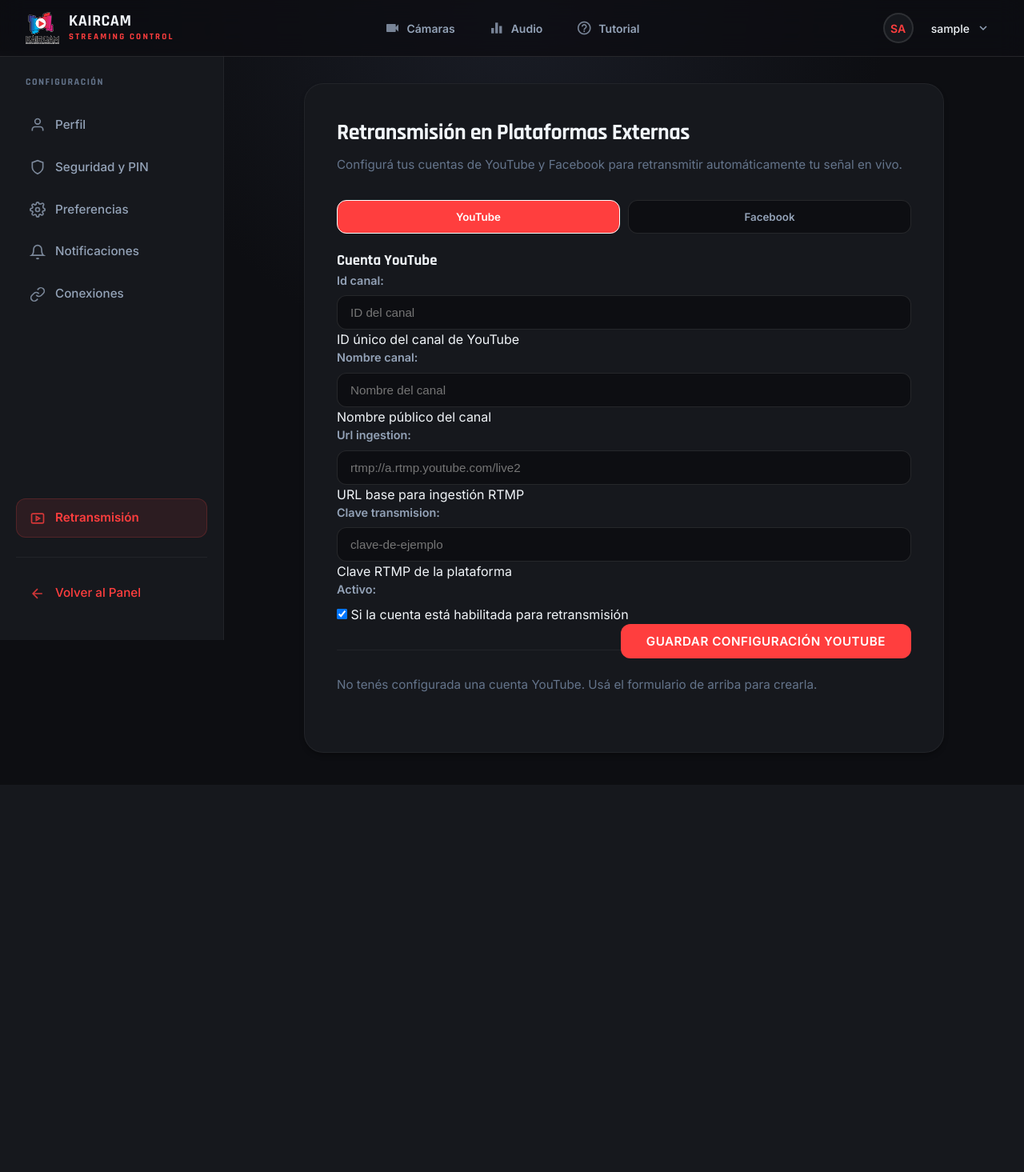
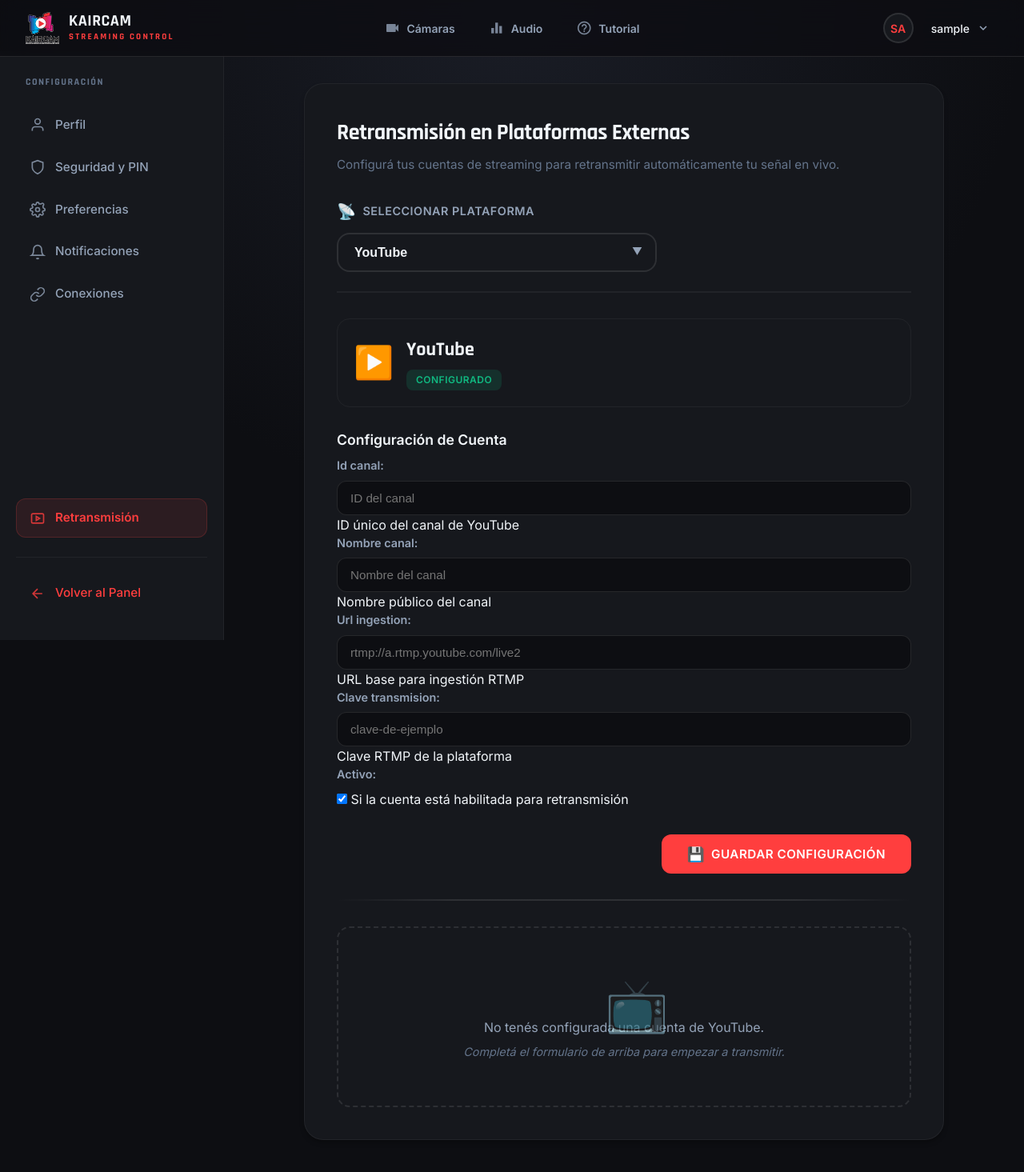
Before and after one commit to Kairos-Software/streaming, a Django app: page /multistream/configuracion/retransmision/ in a window 1280 px wide. Shown: the whole page at 80% size. Before the commit the page ends 947 px from the top, so only its background shows below. Run offline with Django 5.2, Linux system fonts and the light colour scheme; the visitor is signed in with stand-in values (Sample User, id 1); data that the repository does not hold is empty; parts of the project's set-up code (start-up, migrations or seed data) failed here and were passed over.

Commit message:
conf retransmision

```diff
--- a/multistream/static/multistream/css/retransmision.css
+++ b/multistream/static/multistream/css/retransmision.css
@@ -1,60 +1,199 @@
-/* === ESTILOS PARA RETRANSMISIÓN === */
+/* ============================================
+   RETRANSMISIÓN - SELECTOR DE PLATAFORMAS
+   ============================================ */
 
-/* Pestañas superiores */
-.tab-header {
-    display: flex;
-    gap: 10px;
-    margin-bottom: 20px;
+/* === SELECTOR DE PLATAFORMA === */
+.platform-selector-wrapper {
+    margin-bottom: 32px;
+    padding-bottom: 24px;
+    border-bottom: 2px solid var(--border-subtle);
 }
 
-.tab-btn {
-    flex: 1;
-    padding: 12px;
-    border: 1px solid var(--border-medium);
-    background-color: var(--bg-primary);
+.selector-label {
+    display: flex;
+    align-items: center;
+    gap: 8px;
+    font-weight: 600;
+    font-size: 0.9rem;
     color: var(--text-secondary);
-    cursor: pointer;
-    border-radius: var(--radius-md);
-    transition: all 0.2s;
-    font-weight: 600;
-    text-align: center;
+    margin-bottom: 12px;
+    text-transform: uppercase;
+    letter-spacing: 0.5px;
 }
 
-.tab-btn.active {
-    background-color: var(--brand-red);
-    color: #fff;
-    border-color: var(--brand-red-dark);
+.label-icon {
+    font-size: 1.2rem;
 }
 
-.tab-btn:hover {
+.custom-select {
+    position: relative;
+    display: inline-block;
+    width: 100%;
+    max-width: 400px;
+}
+
+.custom-select select {
+    width: 100%;
+    padding: 14px 48px 14px 20px;
+    font-size: 1rem;
+    font-weight: 600;
+    color: var(--text-primary);
     background-color: var(--bg-elevated);
+    border: 2px solid var(--border-medium);
+    border-radius: var(--radius-lg);
+    cursor: pointer;
+    appearance: none;
+    transition: all 0.3s cubic-bezier(0.4, 0, 0.2, 1);
+    outline: none;
+}
+
+.custom-select select:hover {
+    border-color: var(--brand-red);
+    background-color: var(--bg-primary);
+    box-shadow: 0 4px 12px rgba(0, 0, 0, 0.1);
+}
+
+.custom-select select:focus {
+    border-color: var(--brand-red);
+    box-shadow: 0 0 0 4px rgba(239, 68, 68, 0.15);
+}
+
+.custom-select select option {
+    padding: 12px;
+    font-weight: 500;
+}
+
+.custom-select select option:disabled {
+    color: var(--text-tertiary);
+}
+
+.select-arrow {
+    position: absolute;
+    right: 18px;
+    top: 50%;
+    transform: translateY(-50%);
+    pointer-events: none;
+    color: var(--text-secondary);
+    font-size: 0.8rem;
+    transition: transform 0.2s;
+}
+
+.custom-select:hover .select-arrow {
+    color: var(--brand-red);
+}
+
+/* === CONTENEDOR DE PLATAFORMA === */
+.platform-content {
+    position: relative;
+    min-height: 400px;
+}
+
+.platform-section {
+    display: none;
+    animation: fadeInSlide 0.4s cubic-bezier(0.4, 0, 0.2, 1);
+}
+
+.platform-section.active {
+    display: block;
+}
+
+@keyframes fadeInSlide {
+    from {
+        opacity: 0;
+        transform: translateY(20px);
+    }
+    to {
+        opacity: 1;
+        transform: translateY(0);
+    }
+}
+
+/* === CONFIGURACIÓN DE PLATAFORMA === */
+.platform-config {
+    display: block;
+}
+
+.platform-header {
+    display: flex;
+    align-items: center;
+    gap: 16px;
+    margin-bottom: 28px;
+    padding: 20px;
+    background: linear-gradient(135deg, var(--bg-elevated) 0%, var(--bg-primary) 100%);
+    border-radius: var(--radius-lg);
+    border: 1px solid var(--border-subtle);
+}
+
+.platform-icon {
+    font-size: 2.5rem;
+    line-height: 1;
+}
+
+.platform-info h3 {
+    margin: 0 0 6px 0;
+    font-size: 1.5rem;
+    font-weight: 700;
     color: var(--text-primary);
 }
 
-/* Contenido de pestañas */
-.tab-content {
-    display: none;
-    animation: fadeIn 0.3s ease-out;
+.platform-status {
+    display: inline-block;
+    padding: 4px 12px;
+    font-size: 0.75rem;
+    font-weight: 600;
+    border-radius: var(--radius-sm);
+    text-transform: uppercase;
+    letter-spacing: 0.5px;
 }
 
-.tab-content.active {
-    display: block;
+.status-active {
+    background: rgba(16, 185, 129, 0.15);
+    color: var(--status-ready);
 }
 
-/* Formularios */
+.status-coming-soon {
+    background: rgba(251, 191, 36, 0.15);
+    color: #fbbf24;
+}
+
+/* === FORMULARIOS === */
+.platform-form {
+    margin-bottom: 24px;
+}
+
+.form-section {
+    margin-bottom: 32px;
+}
+
+.form-section h4 {
+    margin: 0 0 8px 0;
+    font-size: 1.1rem;
+    font-weight: 700;
+    color: var(--text-primary);
+}
+
+.section-hint {
+    margin: 0 0 20px 0;
+    font-size: 0.9rem;
+    color: var(--text-tertiary);
+    font-style: italic;
+}
+
 .form-group {
-    margin-bottom: 24px;
+    margin-bottom: 20px;
 }
 
 .form-group label {
     display: block;
     font-weight: 600;
+    font-size: 0.9rem;
     margin-bottom: 8px;
     color: var(--text-secondary);
 }
 
 .form-group input,
-.form-group select {
+.form-group select,
+.form-group textarea {
     width: 100%;
     padding: 12px 16px;
     border-radius: var(--radius-md);
@@ -63,51 +202,82 @@
     color: var(--text-primary);
     font-size: 0.95rem;
     transition: all 0.2s;
+    font-family: 'Courier New', monospace;
 }
 
 .form-group input:focus,
-.form-group select:focus {
+.form-group select:focus,
+.form-group textarea:focus {
     outline: none;
     border-color: var(--brand-red);
     box-shadow: 0 0 0 3px rgba(239, 68, 68, 0.15);
 }
 
-/* Acciones (copiar, mostrar/ocultar) */
-.retransmision-actions {
-    display: flex;
-    gap: 10px;
-    margin-top: 10px;
+.form-group input:disabled,
+.form-group select:disabled {
+    opacity: 0.5;
+    cursor: not-allowed;
+    background-color: var(--bg-elevated);
 }
 
-.btn-copy {
+/* Input con acciones al lado */
+.input-with-actions {
+    display: flex;
+    gap: 8px;
+    align-items: center;
+}
+
+.input-with-actions input {
+    flex: 1;
+}
+
+.input-actions {
+    display: flex;
+    gap: 6px;
+}
+
+.btn-action {
+    padding: 10px 16px;
     background: transparent;
-    border: 1px solid var(--border-subtle);
+    border: 1px solid var(--border-medium);
     color: var(--text-secondary);
-    padding: 6px 12px;
-    border-radius: var(--radius-sm);
+    border-radius: var(--radius-md);
     cursor: pointer;
     transition: all 0.2s;
     font-size: 0.85rem;
+    font-weight: 600;
+    white-space: nowrap;
 }
 
-.btn-copy:hover {
+.btn-action:hover {
     background-color: var(--bg-elevated);
     color: var(--text-primary);
-    border-color: var(--border-medium);
+    border-color: var(--brand-red);
+    transform: translateY(-1px);
 }
 
-.btn-copy.copied {
+.btn-action.copied {
     color: var(--status-ready);
-    border-color: rgba(16, 185, 129, 0.2);
+    border-color: rgba(16, 185, 129, 0.3);
     background: rgba(16, 185, 129, 0.1);
 }
 
-/* Botón guardar */
+/* === ACCIONES DEL FORMULARIO === */
+.form-actions {
+    display: flex;
+    justify-content: flex-end;
+    gap: 12px;
+    margin-top: 24px;
+}
+
 .btn-save {
+    display: inline-flex;
+    align-items: center;
+    gap: 8px;
     background: var(--brand-red);
     color: white;
     border: none;
-    padding: 12px 32px;
+    padding: 14px 32px;
     font-size: 0.95rem;
     font-weight: 700;
     border-radius: var(--radius-md);
@@ -115,17 +285,161 @@
     transition: all 0.2s;
     text-transform: uppercase;
     letter-spacing: 0.5px;
-    float: right;
 }
 
 .btn-save:hover {
     background: var(--brand-red-dark);
-    box-shadow: var(--glow-red);
-    transform: translateY(-1px);
+    box-shadow: 0 6px 20px rgba(239, 68, 68, 0.4);
+    transform: translateY(-2px);
 }
 
-/* Animación */
-@keyframes fadeIn {
-    from { opacity: 0; transform: translateY(10px); }
-    to { opacity: 1; transform: translateY(0); }
+.btn-save:active {
+    transform: translateY(0);
 }
+
+.btn-icon {
+    font-size: 1.1rem;
+}
+
+/* === DIVISOR DE SECCIÓN === */
+.section-divider {
+    height: 2px;
+    background: linear-gradient(90deg,
+        transparent 0%,
+        var(--border-medium) 20%,
+        var(--border-medium) 80%,
+        transparent 100%
+    );
+    margin: 32px 0;
+}
+
+/* === ESTADO VACÍO === */
+.empty-state {
+    text-align: center;
+    padding: 48px 24px;
+    background: var(--bg-elevated);
+    border-radius: var(--radius-lg);
+    border: 2px dashed var(--border-medium);
+}
+
+.empty-icon {
+    font-size: 4rem;
+    display: block;
+    margin-bottom: 16px;
+    opacity: 0.6;
+}
+
+.empty-state p {
+    margin: 8px 0;
+    font-size: 1rem;
+    color: var(--text-secondary);
+}
+
+.empty-hint {
+    font-size: 0.9rem !important;
+    color: var(--text-tertiary) !important;
+    font-style: italic;
+}
+
+/* === PRÓXIMAMENTE === */
+.coming-soon-box {
+    padding: 40px 32px;
+    background: linear-gradient(135deg,
+        rgba(239, 68, 68, 0.05) 0%,
+        rgba(239, 68, 68, 0.02) 100%
+    );
+    border-radius: var(--radius-lg);
+    border: 2px solid rgba(239, 68, 68, 0.2);
+    margin-top: 24px;
+}
+
+.coming-soon-box.centered {
+    text-align: center;
+}
+
+.coming-soon-icon {
+    font-size: 3rem;
+    display: block;
+    margin-bottom: 16px;
+}
+
+.coming-soon-box h4 {
+    margin: 0 0 12px 0;
+    font-size: 1.2rem;
+    font-weight: 700;
+    color: var(--text-primary);
+}
+
+.coming-soon-box p {
+    margin: 8px 0;
+    color: var(--text-secondary);
+}
+
+.coming-soon-hint {
+    font-size: 0.9rem !important;
+    color: var(--text-tertiary) !important;
+    font-style: italic;
+    margin-top: 16px !important;
+}
+
+/* === PREVIEW DE CARACTERÍSTICAS === */
+.feature-preview {
+    margin-top: 32px;
+    padding: 24px;
+    background: var(--bg-elevated);
+    border-radius: var(--radius-md);
+}
+
+.feature-preview h4 {
+    margin: 0 0 16px 0;
+    font-size: 1rem;
+    font-weight: 700;
+    color: var(--text-primary);
+}
+
+.feature-list {
+    list-style: none;
+    padding: 0;
+    margin: 0;
+}
+
+.feature-list li {
+    padding: 10px 0;
+    color: var(--text-secondary);
+    font-size: 0.95rem;
+    border-bottom: 1px solid var(--border-subtle);
+}
+
+.feature-list li:last-child {
+    border-bottom: none;
+}
+
+/* === RESPONSIVE === */
+@media (max-width: 768px) {
+    .platform-header {
+        flex-direction: column;
+        text-align: center;
+    }
+
+    .input-with-actions {
+        flex-direction: column;
+    }
+
+    .input-actions {
+        width: 100%;
+        justify-content: stretch;
+    }
+
+    .btn-action {
+        flex: 1;
+    }
+
+    .form-actions {
+        flex-direction: column;
+    }
+
+    .btn-save {
+        width: 100%;
+        justify-content: center;
+    }
+}
--- /dev/null
+++ b/multistream/templates/multistream/facebook_config.html
@@ -0,0 +1,35 @@
+<div class="platform-config" data-platform="facebook">
+    <div class="platform-header">
+        <div class="platform-icon">👥</div>
+        <div class="platform-info">
+            <h3>Facebook Live</h3>
+            <span class="platform-status status-coming-soon">En desarrollo</span>
+        </div>
+    </div>
+
+    <div class="form-section">
+        <h4>Configuración de Cuenta</h4>
+        <p class="section-hint">La integración con Facebook estará disponible próximamente.</p>
+
+        <div class="form-group">
+            <label>URL de Ingestión RTMP</label>
+            <input type="text" value="rtmp://live-api-s.facebook.com:80/rtmp/" readonly disabled>
+        </div>
+
+        <div class="form-group">
+            <label>Clave de Transmisión</label>
+            <input type="password" value="••••••••••••••••" readonly disabled>
+        </div>
+    </div>
+
+    <div class="coming-soon-box">
+        <span class="coming-soon-icon">🚧</span>
+        <h4>Próximamente</h4>
+        <p>Estamos trabajando en la integración con Facebook Live.</p>
+        <ul class="feature-list">
+            <li>✓ Transmisión simultánea a tu página y perfil</li>
+            <li>✓ Configuración automática de Stream Key</li>
+            <li>✓ Gestión de múltiples cuentas</li>
+        </ul>
+    </div>
+</div>
--- /dev/null
+++ b/multistream/templates/multistream/generic_config.html
@@ -0,0 +1,28 @@
+<div class="platform-config" data-platform="generic">
+    <div class="platform-header">
+        <div class="platform-icon">{{ platform_icon|default:"🎮" }}</div>
+        <div class="platform-info">
+            <h3>{{ platform_name|default:"Plataforma" }}</h3>
+            <span class="platform-status status-coming-soon">Próximamente</span>
+        </div>
+    </div>
+
+    <div class="coming-soon-box centered">
+        <span class="coming-soon-icon">⏳</span>
+        <h4>Estamos trabajando en esta integración</h4>
+        <p>Esta plataforma estará disponible en futuras actualizaciones.</p>
+        <p class="coming-soon-hint">
+            Mientras tanto, podés configurar YouTube y próximamente Facebook para tus transmisiones en vivo.
+        </p>
+    </div>
+
+    <div class="feature-preview">
+        <h4>¿Qué vas a poder hacer?</h4>
+        <ul class="feature-list">
+            <li>🎯 Configuración rápida y sencilla</li>
+            <li>📡 Transmisión simultánea a múltiples plataformas</li>
+            <li>⚙️ Gestión centralizada de tus cuentas</li>
+            <li>📊 Monitoreo en tiempo real</li>
+        </ul>
+    </div>
+</div>
--- a/multistream/templates/multistream/retransmision.html
+++ b/multistream/templates/multistream/retransmision.html
@@ -7,53 +7,52 @@
 <div class="settings-card">
     <h2>Retransmisión en Plataformas Externas</h2>
     <p class="settings-desc">
-        Configurá tus cuentas de YouTube y Facebook para retransmitir automáticamente tu señal en vivo.
+        Configurá tus cuentas de streaming para retransmitir automáticamente tu señal en vivo.
     </p>
 
-    <!-- === PESTAÑAS SUPERIORES === -->
-    <div class="tab-header">
-        <button class="tab-btn active" onclick="mostrarTab('youtube')">YouTube</button>
-        <button class="tab-btn" onclick="mostrarTab('facebook')">Facebook</button>
+    <!-- === SELECTOR DE PLATAFORMA === -->
+    <div class="platform-selector-wrapper">
+        <label for="platform-select" class="selector-label">
+            <span class="label-icon">📡</span>
+            Seleccionar Plataforma
+        </label>
+        <div class="custom-select">
+            <select id="platform-select" onchange="cambiarPlataforma(this.value)">
+                <option value="youtube" selected>YouTube</option>
+                <option value="facebook">Facebook</option>
+                <option value="twitch">Twitch (Próximamente)</option>
+                <option value="kick">Kick (Próximamente)</option>
+                <option value="tiktok">TikTok (Próximamente)</option>
+            </select>
+            <span class="select-arrow">▼</span>
+        </div>
     </div>
 
-    <!-- === CONTENIDO YOUTUBE === -->
-    <div id="tab-youtube" class="tab-content active">
-        <h3>Cuenta YouTube</h3>
-        <form method="post">
-            {% csrf_token %}
-            {{ form_youtube.as_p }}
-            <button type="submit" class="btn-save">Guardar configuración YouTube</button>
-        </form>
+    <!-- === CONTENEDOR DINÁMICO === -->
+    <div id="platform-content" class="platform-content">
+        <!-- YouTube Configuration -->
+        <div id="content-youtube" class="platform-section active">
+            {% include 'multistream/youtube_config.html' %}
+        </div>
 
-        {% if cuenta_youtube %}
-            <div class="section-divider"></div>
-            <p class="settings-desc">Datos actuales:</p>
-            <div class="form-group">
-                <label>URL de Ingestión</label>
-                <input type="text" value="{{ cuenta_youtube.url_ingestion }}" readonly>
-            </div>
-            <div class="form-group">
-                <label>Clave de Transmisión</label>
-                <input type="password" value="{{ cuenta_youtube.clave_transmision }}" readonly>
-            </div>
-        {% else %}
-            <div class="section-divider"></div>
-            <p class="settings-desc">No tenés configurada una cuenta YouTube. Usá el formulario de arriba para crearla.</p>
-        {% endif %}
-    </div>
+        <!-- Facebook Configuration -->
+        <div id="content-facebook" class="platform-section">
+            {% include 'multistream/facebook_config.html' %}
+        </div>
 
-    <!-- === CONTENIDO FACEBOOK === -->
-    <div id="tab-facebook" class="tab-content">
-        <h3>Cuenta Facebook</h3>
-        <p class="settings-desc">Próximamente vas a poder configurar tu cuenta de Facebook aquí.</p>
+        <!-- Twitch Placeholder -->
+        <div id="content-twitch" class="platform-section">
+            {% include 'multistream/generic_config.html' with platform_name="Twitch" platform_icon="🎮" %}
+        </div>
 
-        <div class="form-group">
-            <label>URL de Ingestión (ejemplo)</label>
-            <input type="text" value="rtmp://live-api-s.facebook.com:80/rtmp/" readonly>
+        <!-- Kick Placeholder -->
+        <div id="content-kick" class="platform-section">
+            {% include 'multistream/generic_config.html' with platform_name="Kick" platform_icon="⚡" %}
         </div>
-        <div class="form-group">
-            <label>Clave de Transmisión (ejemplo)</label>
-            <input type="password" value="clave-facebook-ejemplo" readonly>
+
+        <!-- TikTok Placeholder -->
+        <div id="content-tiktok" class="platform-section">
+            {% include 'multistream/generic_config.html' with platform_name="TikTok" platform_icon="🎵" %}
         </div>
     </div>
 </div>
--- /dev/null
+++ b/multistream/templates/multistream/youtube_config.html
@@ -0,0 +1,68 @@
+<div class="platform-config" data-platform="youtube">
+    <div class="platform-header">
+        <div class="platform-icon">▶️</div>
+        <div class="platform-info">
+            <h3>YouTube</h3>
+            <span class="platform-status status-active">Configurado</span>
+        </div>
+    </div>
+
+    <form method="post" class="platform-form">
+        {% csrf_token %}
+
+        <div class="form-section">
+            <h4>Configuración de Cuenta</h4>
+            {{ form_youtube.as_p }}
+        </div>
+
+        <div class="form-actions">
+            <button type="submit" class="btn-save">
+                <span class="btn-icon">💾</span>
+                Guardar Configuración
+            </button>
+        </div>
+    </form>
+
+    {% if cuenta_youtube %}
+        <div class="section-divider"></div>
+
+        <div class="form-section">
+            <h4>Datos de Transmisión Actuales</h4>
+            <p class="section-hint">Utilizá estos datos en tu software de streaming (OBS, vMix, etc.)</p>
+
+            <div class="form-group">
+                <label>URL de Ingestión (RTMP)</label>
+                <div class="input-with-actions">
+                    <input type="text" id="youtube-url" value="{{ cuenta_youtube.url_ingestion }}" readonly>
+                    <div class="input-actions">
+                        <button type="button" class="btn-action" onclick="copiarTexto('youtube-url', this)">
+                            📋 Copiar
+                        </button>
+                    </div>
+                </div>
+            </div>
+
+            <div class="form-group">
+                <label>Clave de Transmisión (Stream Key)</label>
+                <div class="input-with-actions">
+                    <input type="password" id="youtube-key" value="{{ cuenta_youtube.clave_transmision }}" readonly>
+                    <div class="input-actions">
+                        <button type="button" class="btn-action" onclick="toggleClave('youtube-key', this)">
+                            👁️ Mostrar
+                        </button>
+                        <button type="button" class="btn-action" onclick="copiarTexto('youtube-key', this)">
+                            📋 Copiar
+                        </button>
+                    </div>
+                </div>
+            </div>
+        </div>
+    {% else %}
+        <div class="section-divider"></div>
+        <div class="empty-state">
+            <span class="empty-icon">📺</span>
+            <p>No tenés configurada una cuenta de YouTube.</p>
+            <p class="empty-hint">Completá el formulario de arriba para empezar a transmitir.</p>
+        </div>
+    {% endif %}
+</div>
```
Also changed, not shown: multistream/static/multistream/js/retransmision.js (+88 -29 lines).
